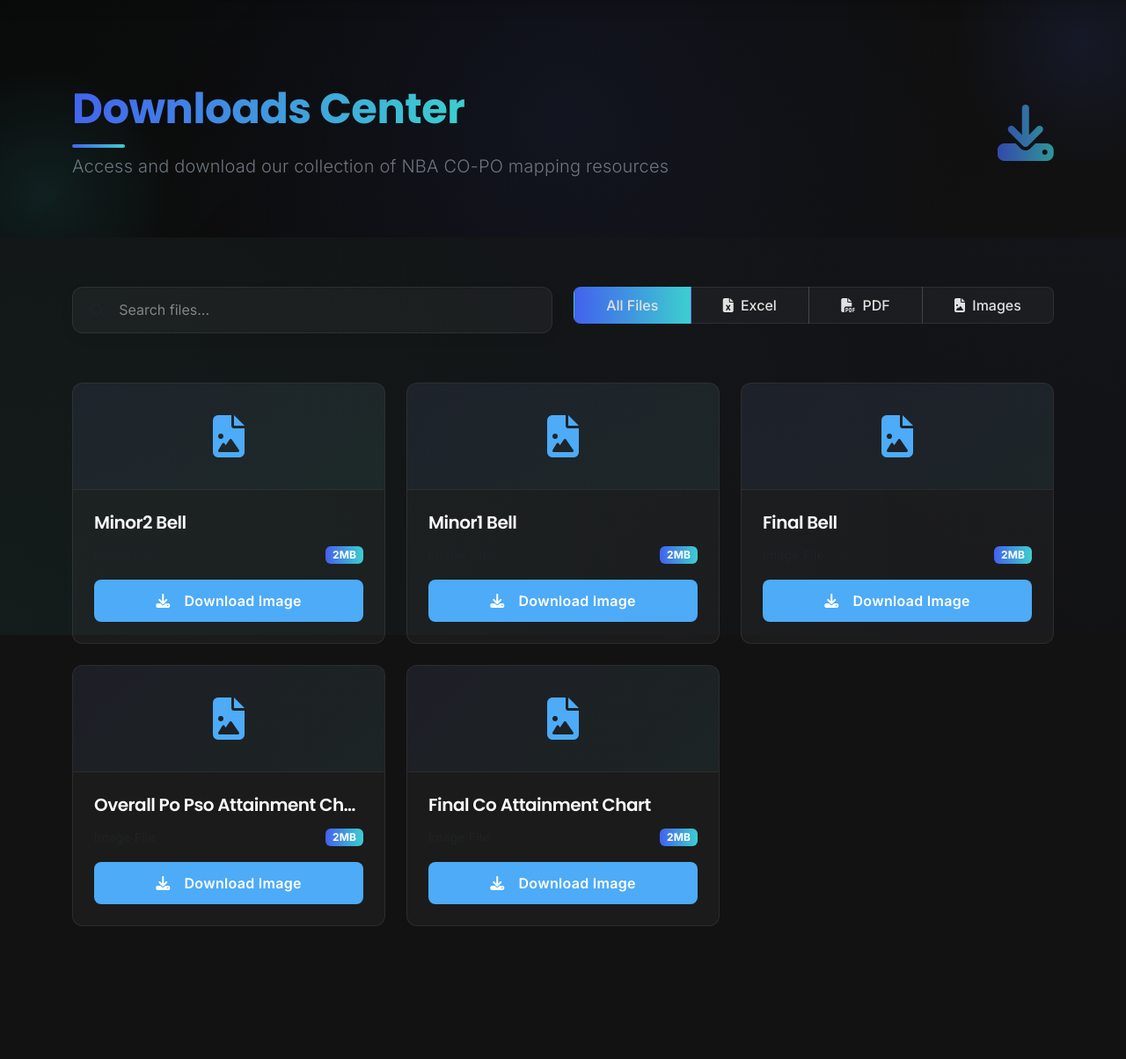
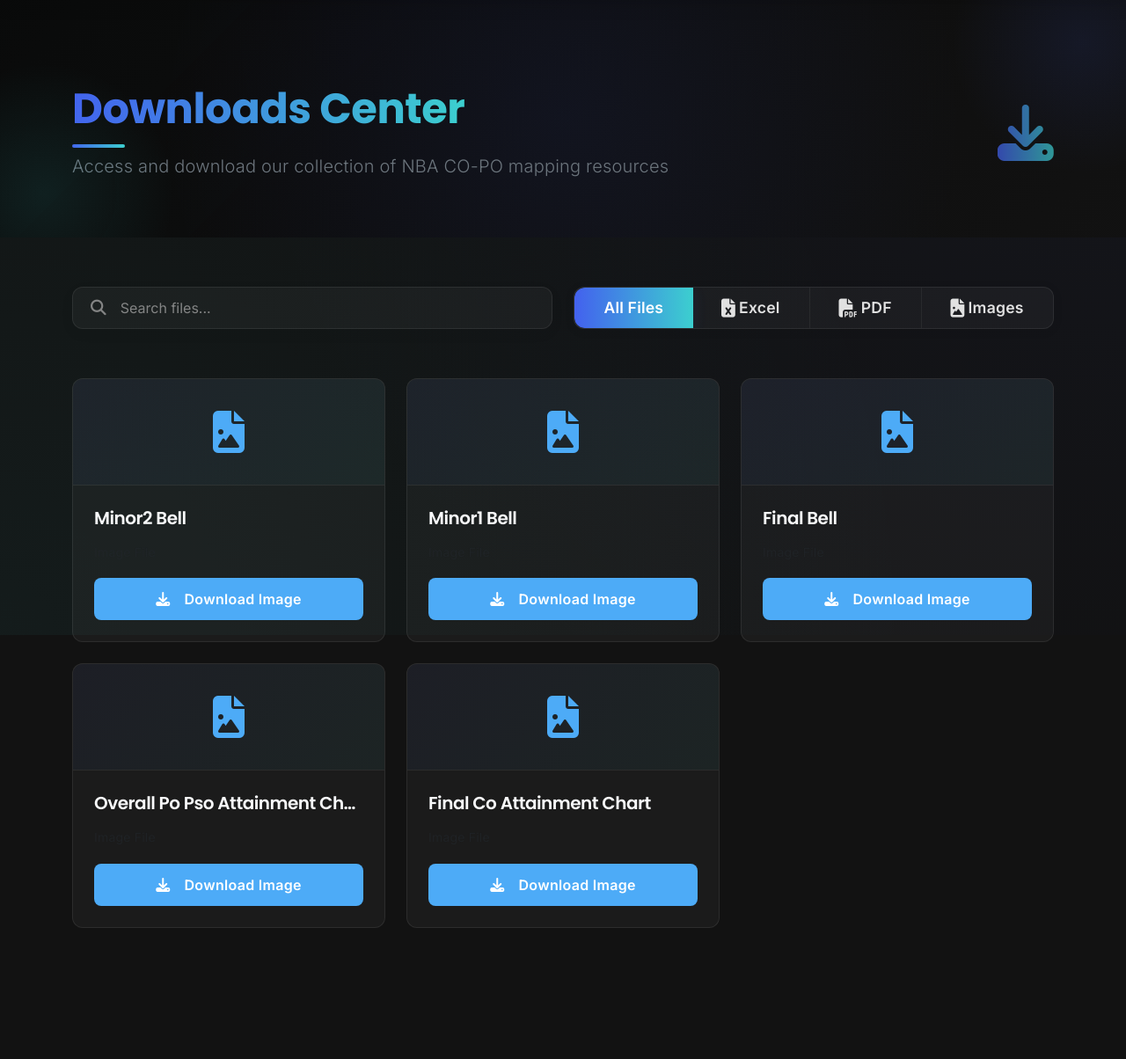
Before and after one commit to binge-coder/co-map, a Flask app: page /downloads in a window 1280 px wide. Shown: the part 78-1282 px from the top of the page at 88% size. Run offline with Flask 3, Linux system fonts and the light colour scheme.

Commit message:
better UI of downloads page

```diff
--- a/templates/downloads.html
+++ b/templates/downloads.html
@@ -179,11 +179,11 @@
         margin-bottom: 2rem;
         transition: all 0.3s ease;
         box-shadow: 0 5px 15px rgba(0, 0, 0, 0.05);
-    }
-
-    .search-bar:focus-within {
-        border-color: rgba(67, 97, 238, 0.3);
-        box-shadow: 0 5px 20px rgba(0, 0, 0, 0.15);
+        height: 48px;
+        /* Set fixed height to match buttons */
+        min-height: 48px;
+        display: flex;
+        align-items: center;
     }
 
     .search-input {
@@ -193,6 +193,11 @@
         width: 100%;
         outline: none;
         font-family: 'Inter', sans-serif;
+        font-size: 1rem;
+        height: 100%;
+        padding: 0;
+        margin: 0;
+        box-shadow: none;
     }
 
     .search-input::placeholder {
@@ -200,25 +205,77 @@
         opacity: 0.7;
     }
 
-    .filter-btn {
-        background-color: var(--card-bg);
-        border: 1px solid var(--card-border);
-        color: var(--text-primary);
-        border-radius: 8px;
-        padding: 0.5rem 1rem;
-        font-family: 'Inter', sans-serif;
-        font-weight: 500;
-        transition: all 0.3s ease;
+    .search-bar .fa-search {
+        color: var(--text-secondary) !important;
+        opacity: 0.7;
+        font-size: 1.1rem;
+        margin-right: 0.75rem;
     }
 
-    .filter-btn:hover {
-        background-color: rgba(255, 255, 255, 0.05);
-        transform: translateY(-2px);
+    .btn-group.w-100 {
+        width: 100%;
+        display: flex;
+        align-items: stretch;
+        height: 48px;
+        background: var(--card-bg);
+        border-radius: 12px;
+        box-shadow: 0 2px 12px rgba(0, 0, 0, 0.08);
+        border: 1px solid var(--card-border);
+        overflow: hidden;
+    }
+
+    .filter-btn {
+        background: transparent;
+        border: none;
+        color: var(--text-primary);
+        border-radius: 0;
+        padding: 0.5rem 1.5rem;
+        font-family: 'Inter', sans-serif;
+        font-weight: 600;
+        font-size: 1.1rem;
+        letter-spacing: 0.2px;
+        transition: background 0.2s, color 0.2s, box-shadow 0.2s;
+        height: 100%;
+        display: flex;
+        align-items: center;
+        justify-content: center;
+        box-shadow: none;
+        outline: none;
+        border-right: 1px solid rgba(255, 255, 255, 0.06);
+    }
+
+    .filter-btn:last-child {
+        border-right: none;
+    }
+
+    .filter-btn:first-child {
+        border-top-left-radius: 12px;
+        border-bottom-left-radius: 12px;
+    }
+
+    .filter-btn:last-child {
+        border-top-right-radius: 12px;
+        border-bottom-right-radius: 12px;
+    }
+
+    .filter-btn:hover,
+    .filter-btn:focus {
+        background: rgba(67, 97, 238, 0.08);
+        color: var(--gradient-end);
+        box-shadow: 0 2px 8px rgba(67, 97, 238, 0.08);
     }
 
     .filter-active {
-        background: linear-gradient(to right, var(--gradient-start), var(--gradient-end));
-        border-color: transparent;
+        background: linear-gradient(90deg, var(--gradient-start), var(--gradient-end));
+        color: #fff !important;
+        box-shadow: 0 4px 16px 0 rgba(67, 97, 238, 0.12);
+        border: none;
+        z-index: 1;
+    }
+
+    .filter-btn i {
+        font-size: 1.2em;
+        margin-right: 0.5em;
     }
 
     .empty-state {
@@ -241,6 +298,25 @@
         color: transparent;
     }
 
+    .badge-gradient {
+        background: linear-gradient(90deg, var(--gradient-start), var(--gradient-end));
+        color: #fff;
+        border-radius: 999px;
+        padding: 0.45em 1.1em;
+        font-size: 0.82em;
+        font-weight: 700;
+        letter-spacing: 0.04em;
+        box-shadow: 0 2px 8px 0 rgba(67, 97, 238, 0.10);
+        border: 1.5px solid rgba(255, 255, 255, 0.10);
+        text-transform: uppercase;
+        display: inline-block;
+        transition: box-shadow 0.2s;
+    }
+
+    .badge-gradient:hover {
+        box-shadow: 0 4px 16px 0 rgba(67, 97, 238, 0.18);
+    }
+
     @media (max-width: 767.98px) {
         .file-card {
             margin-bottom: 1rem;
@@ -252,6 +328,13 @@
 
         .page-header {
             padding: 4rem 0 3rem;
+        }
+
+        .search-bar,
+        .filter-btn,
+        .btn-group.w-100 {
+            height: 40px;
+            min-height: 40px;
         }
     }
 </style>
@@ -314,7 +397,6 @@
                 <div class="file-details">
                     <h5 class="file-title">{{ file.replace('_', ' ').replace('.xlsx', '').replace('.pdf',
                         '').replace('.png', '').title() }}</h5>
-                    <div class="d-flex justify-content-between align-items-center">
                     <small class="text-muted">
                         {% if file.endswith('.xlsx') %}
                         Excel File
@@ -324,9 +406,6 @@
                         Image File
                         {% endif %}
                     </small>
-                        <span class="badge"
-                            style="background: linear-gradient(to right, var(--gradient-start), var(--gradient-end));">2MB</span>
-                    </div>
                     <div class="mt-3">
                         {% if file.endswith('.xlsx') %}
                         <a href="/download/{{ file }}" class="btn btn-excel download-btn">
```
Lines whose indentation alone changed are shown as unchanged.
